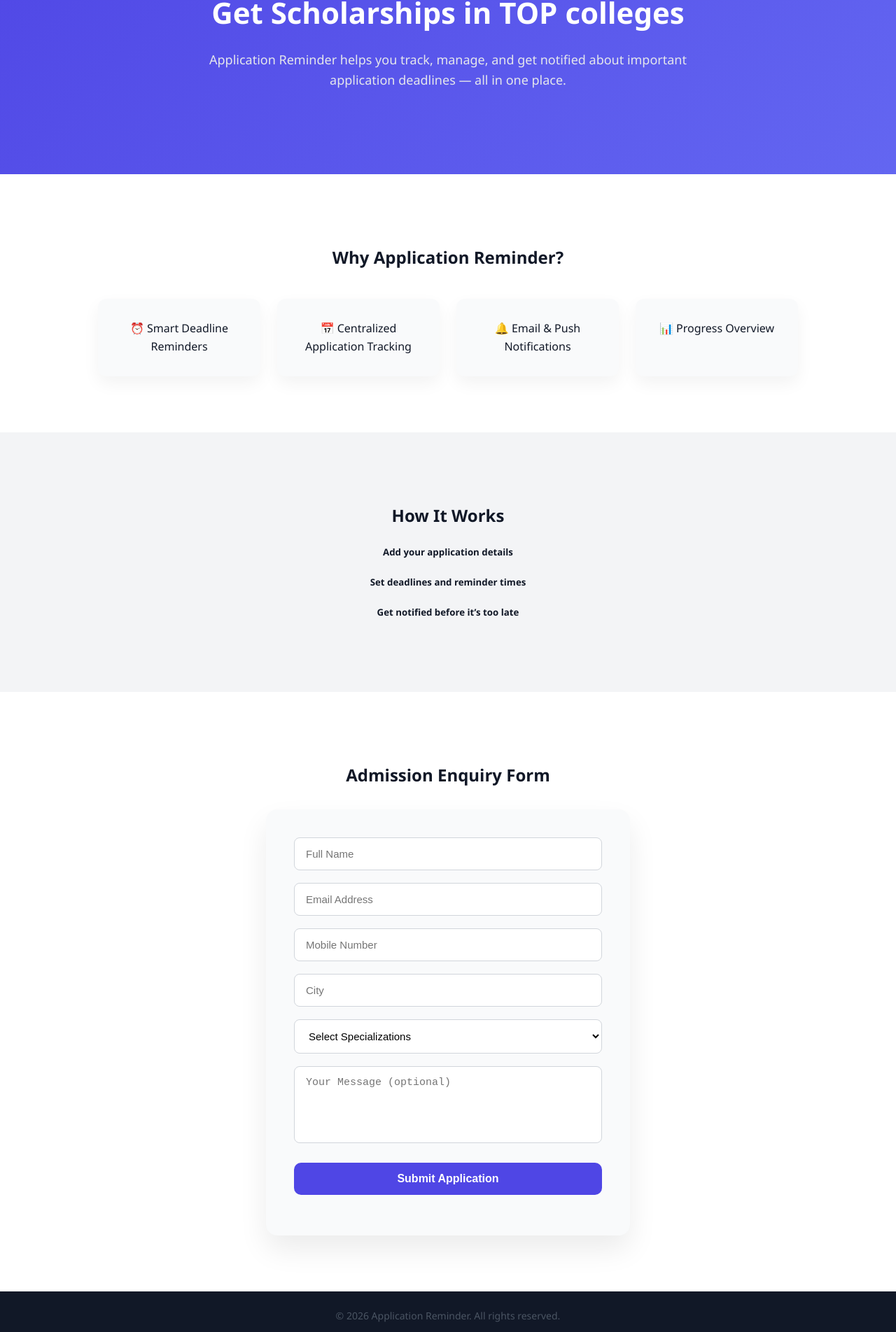
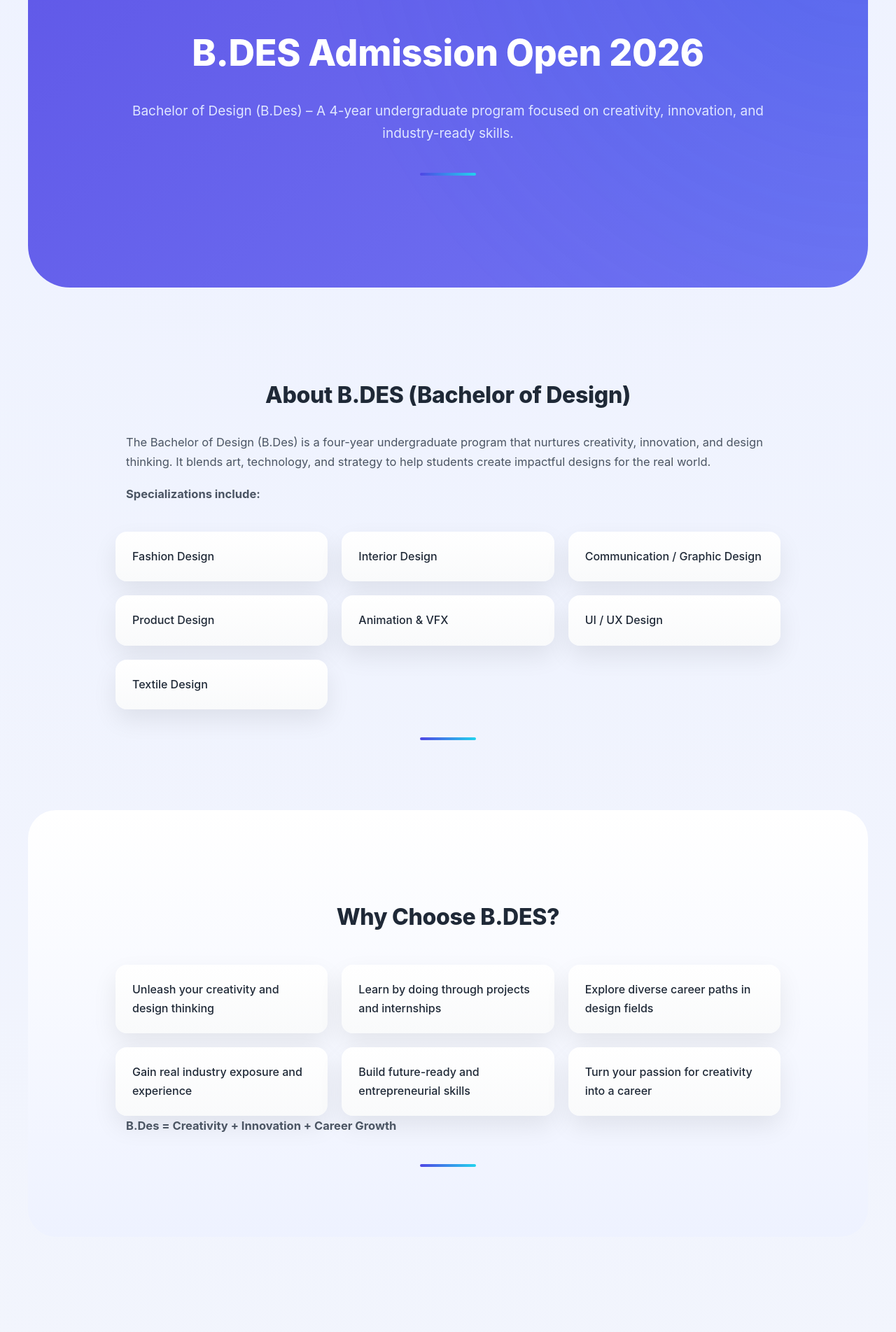
Before and after one commit to Anshagarwal1000/Application-Reminder, a React (Create React App) app: page / in a window 1280 px wide. Shown: the part 171-2075 px from the top of the page at 70% size. Built offline with nearby package versions, Linux system fonts and the light colour scheme.

Commit message:
Improve UI design and update application form

```diff
--- a/src/App.css
+++ b/src/App.css
@@ -1,205 +1,256 @@
-/* RESET & BASE STYLES */
-* {
+/* =========================
+   RESET & BASE
+========================= */
+*,
+*::before,
+*::after {
   box-sizing: border-box;
+}
+
+html {
+  scroll-behavior: smooth;
 }
 
 body {
   margin: 0;
-  font-family: "Segoe UI", Roboto, Helvetica, Arial, sans-serif;
-  background-color: #f3f4f6;
-  color: #111827;
-  line-height: 1.6;
+  font-family: "Inter", "Segoe UI", Roboto, Helvetica, Arial, sans-serif;
+  background: radial-gradient(circle at top, #eef2ff, #f5f7fb 60%);
+  color: #1f2937;
+  line-height: 1.7;
 }
 
-/* COMMON SECTION STYLING */
+/* =========================
+   GLOBAL SECTION
+========================= */
 section {
-  padding: 80px 20px;
+  padding: 100px 20px;
+  max-width: 1200px;
+  margin: auto;
+  position: relative;
+}
+
+section::after {
+  content: "";
+  display: block;
+  width: 80px;
+  height: 4px;
+  background: linear-gradient(90deg, #4f46e5, #22d3ee);
+  border-radius: 10px;
+  margin: 40px auto 0;
 }
 
 h1,
 h2 {
-  margin-bottom: 16px;
-  font-weight: 700;
+  font-weight: 800;
+  letter-spacing: -0.3px;
+}
+
+h2 {
+  font-size: 32px;
+  margin-bottom: 26px;
+  text-align: center;
 }
 
 p {
+  font-size: 16.5px;
   color: #4b5563;
-  max-width: 700px;
-  margin: 0 auto;
+  max-width: 920px;
+  margin: 0 auto 18px;
 }
 
-/* HERO SECTION */
+/* =========================
+   HERO
+========================= */
 .hero {
-  background: linear-gradient(135deg, #4f46e5, #6366f1);
+  background:
+    linear-gradient(135deg, rgba(79,70,229,0.9), rgba(99,102,241,0.9)),
+    radial-gradient(circle at top right, #22d3ee, transparent 60%);
   color: white;
   text-align: center;
-  padding: 120px 20px;
+  padding: 160px 20px;
+  border-radius: 0 0 60px 60px;
 }
 
 .hero h1 {
-  font-size: 42px;
-  margin-bottom: 20px;
+  font-size: 52px;
+  margin-bottom: 22px;
 }
 
 .hero p {
-  color: #e5e7eb;
-  font-size: 18px;
+  font-size: 19px;
+  color: #e0e7ff;
 }
 
-/* FEATURES */
-.features {
-  background: white;
-  text-align: center;
+/* =========================
+   LISTS → CARD STYLE
+========================= */
+ul,
+ol {
+  max-width: 950px;
+  margin: 40px auto 0;
+  padding: 0;
 }
 
-.feature-list {
+ul {
+  list-style: none;
   display: grid;
-  grid-template-columns: repeat(auto-fit, minmax(220px, 1fr));
-  gap: 24px;
-  margin-top: 40px;
-  max-width: 1000px;
-  margin-left: auto;
-  margin-right: auto;
+  grid-template-columns: repeat(auto-fit, minmax(260px, 1fr));
+  gap: 20px;
 }
 
-.feature {
-  background: #f9fafb;
-  padding: 30px 20px;
-  border-radius: 12px;
+ul li {
+  background: linear-gradient(180deg, #ffffff, #f9fafb);
+  padding: 22px 24px;
+  border-radius: 16px;
+  box-shadow: 0 15px 35px rgba(0, 0, 0, 0.08);
   font-weight: 500;
-  box-shadow: 0 10px 25px rgba(0, 0, 0, 0.05);
-  transition: transform 0.3s ease;
+  transition: transform 0.35s ease, box-shadow 0.35s ease;
 }
 
-.feature:hover {
-  transform: translateY(-6px);
+ul li:hover {
+  transform: translateY(-8px);
+  box-shadow: 0 25px 55px rgba(79, 70, 229, 0.2);
 }
 
-/* HOW IT WORKS */
-.how-it-works {
-  background: #f3f4f6;
-  text-align: center;
+/* ORDERED LIST (PROCESS) */
+ol {
+  padding-left: 28px;
 }
 
-.how-it-works ul {
-  list-style: none;
-  padding: 0;
-  margin-top: 40px;
-  max-width: 600px;
-  margin-left: auto;
-  margin-right: auto;
+ol li {
+  margin-bottom: 16px;
+  font-weight: 600;
 }
 
-.how-it-works li {
-  background: white;
-  margin-bottom: 16px;
-  padding: 18px 20px;
-  border-radius: 10px;
-  box-shadow: 0 6px 15px rgba(0, 0, 0, 0.05);
-  font-weight: 500;
+/* =========================
+   FEATURE / HIGHLIGHT SECTIONS
+========================= */
+.features {
+  background: linear-gradient(180deg, #ffffff, #eef2ff);
+  border-radius: 40px;
 }
 
-/* APPLICATION FORM */
+/* =========================
+   APPLICATION FORM (SHOWPIECE)
+========================= */
 .application-form {
-  background: white;
-  text-align: center;
+  background:
+    linear-gradient(180deg, #ffffff, #f8fafc),
+    radial-gradient(circle at top right, #c7d2fe, transparent 70%);
+  border-radius: 28px;
+  padding: 90px 30px;
+  margin: 120px auto;
+  box-shadow:
+    0 40px 80px rgba(0, 0, 0, 0.12),
+    inset 0 1px 0 rgba(255, 255, 255, 0.6);
 }
 
 .application-form h2 {
-  margin-bottom: 30px;
+  margin-bottom: 40px;
 }
 
 .application-form form {
-  max-width: 520px;
+  max-width: 560px;
   margin: auto;
-  background: #f9fafb;
-  padding: 40px;
-  border-radius: 16px;
-  box-shadow: 0 20px 40px rgba(0, 0, 0, 0.08);
   display: flex;
   flex-direction: column;
-  gap: 18px;
+  gap: 20px;
 }
 
+/* INPUTS */
 .application-form input,
 .application-form select,
 .application-form textarea {
-  padding: 14px 16px;
-  font-size: 15px;
-  border-radius: 8px;
+  width: 100%;
+  padding: 16px 18px;
+  font-size: 15.5px;
+  border-radius: 14px;
   border: 1px solid #d1d5db;
+  background: rgba(255, 255, 255, 0.95);
   outline: none;
-  transition: border 0.3s, box-shadow 0.3s;
+  transition: all 0.3s ease;
 }
 
+.application-form textarea {
+  resize: none;
+  height: 130px;
+}
+
+/* FOCUS */
 .application-form input:focus,
 .application-form select:focus,
 .application-form textarea:focus {
   border-color: #4f46e5;
-  box-shadow: 0 0 0 3px rgba(79, 70, 229, 0.15);
+  box-shadow:
+    0 0 0 4px rgba(79, 70, 229, 0.2),
+    0 10px 25px rgba(79, 70, 229, 0.15);
+  transform: translateY(-2px);
 }
 
-.application-form textarea {
-  resize: none;
-  height: 110px;
-}
-
+/* BUTTON */
 .application-form button {
-  margin-top: 10px;
-  background: #4f46e5;
+  margin-top: 12px;
+  padding: 16px;
+  font-size: 17px;
+  font-weight: 700;
+  letter-spacing: 0.3px;
+  background: linear-gradient(135deg, #4f46e5, #22d3ee);
   color: white;
-  padding: 14px;
-  font-size: 16px;
-  font-weight: 600;
   border: none;
-  border-radius: 10px;
+  border-radius: 16px;
   cursor: pointer;
-  transition: background 0.3s, transform 0.2s;
+  transition: all 0.3s ease;
 }
 
 .application-form button:hover {
-  background: #4338ca;
-  transform: translateY(-2px);
+  transform: translateY(-3px) scale(1.02);
+  box-shadow: 0 18px 40px rgba(34, 211, 238, 0.45);
 }
 
-/* FOOTER */
+/* STATUS MESSAGE */
+.application-form span {
+  margin-top: 10px;
+  text-align: center;
+  font-weight: 600;
+}
+
+/* =========================
+   FOOTER
+========================= */
 footer {
-  background: #111827;
+  background: linear-gradient(135deg, #0f172a, #020617);
   color: #9ca3af;
   text-align: center;
-  padding: 24px;
+  padding: 36px 16px;
   font-size: 14px;
 }
 
-.application-form input,
-.application-form select,
-.application-form textarea {
-  width: 100%;
-  padding: 14px 16px;
-  font-size: 15px;
-  border-radius: 8px;
-  border: 1px solid #d1d5db;
-  outline: none;
-  transition: border 0.3s, box-shadow 0.3s;
-}
-
-.application-form select {
-  background-color: #fff;
-  cursor: pointer;
-}
-
-
-/* RESPONSIVE */
-@media (max-width: 600px) {
-  .hero h1 {
-    font-size: 32px;
+/* =========================
+   RESPONSIVE
+========================= */
+@media (max-width: 768px) {
+  section {
+    padding: 70px 16px;
   }
 
-  section {
-    padding: 60px 16px;
+  .hero {
+    padding: 120px 16px;
+    border-radius: 0 0 40px 40px;
   }
 
-  .application-form form {
-    padding: 28px 20px;
+  .hero h1 {
+    font-size: 36px;
+  }
+
+  h2 {
+    font-size: 26px;
+  }
+
+  ul {
+    grid-template-columns: 1fr;
+  }
+
+  .application-form {
+    padding: 55px 20px;
   }
 }
--- a/src/App.js
+++ b/src/App.js
@@ -1,18 +1,30 @@
-import Hero from "./components/Hero";
-import Features from "./components/Features";
-import HowItWorks from "./components/HowItWorks";
+import "./App.css";
+
+// Sections
+import BDesHero from "./components/BDesHero";
+import AboutBDes from "./components/AboutBDes";
+import WhyChooseBDes from "./components/WhyChooseBDes";
+import CourseStructure from "./components/CourseStructure";
+import Eligibility from "./components/Eligibility";
+import AdmissionProcess from "./components/AdmissionProcess";
+import Fees from "./components/Fees";
+import TopColleges from "./components/TopColleges";
+import Careers from "./components/Careers";
 import ApplicationForm from "./components/ApplicationForm";
-import Footer from "./components/Footer";
-import "./App.css";
 
 function App() {
   return (
-    <div>
-      <Hero />
-      <Features />
-      <HowItWorks />
+    <div className="app">
+      <BDesHero />
+      <AboutBDes />
+      <WhyChooseBDes />
+      <CourseStructure />
+      <Eligibility />
+      <AdmissionProcess />
+      <Fees />
+      <TopColleges />
+      <Careers />
       <ApplicationForm />
-      <Footer />
     </div>
   );
 }
--- /dev/null
+++ b/src/components/AboutBDes.jsx
@@ -0,0 +1,26 @@
+const AboutBDes = () => {
+  return (
+    <section>
+      <h2>About B.DES (Bachelor of Design)</h2>
+      <p>
+        The Bachelor of Design (B.Des) is a four-year undergraduate program
+        that nurtures creativity, innovation, and design thinking. It blends
+        art, technology, and strategy to help students create impactful
+        designs for the real world.
+      </p>
+
+      <p><strong>Specializations include:</strong></p>
+      <ul>
+        <li>Fashion Design</li>
+        <li>Interior Design</li>
+        <li>Communication / Graphic Design</li>
+        <li>Product Design</li>
+        <li>Animation & VFX</li>
+        <li>UI / UX Design</li>
+        <li>Textile Design</li>
+      </ul>
+    </section>
+  );
+};
+
+export default AboutBDes;
--- /dev/null
+++ b/src/components/AdmissionProcess.jsx
@@ -0,0 +1,16 @@
+const AdmissionProcess = () => {
+  return (
+    <section>
+      <h2>Admission Process</h2>
+      <ol>
+        <li>Complete Class 12 (any stream)</li>
+        <li>Appear for design entrance exams (NID, UCEED, NIFT, SEED, AIEED)</li>
+        <li>Clear written test, portfolio & interview</li>
+        <li>Participate in counselling for seat allocation</li>
+        <li>Verify documents and pay fees</li>
+      </ol>
+    </section>
+  );
+};
+
+export default AdmissionProcess;
--- /dev/null
+++ b/src/components/BDesHero.jsx
@@ -0,0 +1,13 @@
+const BDesHero = () => {
+  return (
+    <section className="hero">
+      <h1>B.DES Admission Open 2026</h1>
+      <p>
+        Bachelor of Design (B.Des) – A 4-year undergraduate program
+        focused on creativity, innovation, and industry-ready skills.
+      </p>
+    </section>
+  );
+};
+
+export default BDesHero;
--- /dev/null
+++ b/src/components/Careers.jsx
@@ -0,0 +1,19 @@
+const Careers = () => {
+  return (
+    <section>
+      <h2>Career Opportunities After B.DES</h2>
+      <ul>
+        <li>Fashion Designer</li>
+        <li>Graphic / Visual Designer</li>
+        <li>UI / UX Designer</li>
+        <li>Product / Industrial Designer</li>
+        <li>Interior Designer</li>
+        <li>Animation & Multimedia Designer</li>
+        <li>Textile & Apparel Designer</li>
+        <li>Brand / Communication Designer</li>
+      </ul>
+    </section>
+  );
+};
+
+export default Careers;
--- /dev/null
+++ b/src/components/CourseStructure.jsx
@@ -0,0 +1,29 @@
+const CourseStructure = () => {
+  return (
+    <section>
+      <h2>Course Duration & Structure</h2>
+      <p><strong>Total Duration:</strong> 4 Years (8 Semesters)</p>
+
+      <ul>
+        <li>
+          <strong>Year 1:</strong> Foundation in Design – sketching,
+          color theory, design principles, creative thinking
+        </li>
+        <li>
+          <strong>Year 2:</strong> Core Design Skills – specialization,
+          software training, live projects
+        </li>
+        <li>
+          <strong>Year 3:</strong> Industry Integration – internships,
+          workshops, real client projects
+        </li>
+        <li>
+          <strong>Year 4:</strong> Professional Development – portfolio,
+          major project, final showcase
+        </li>
+      </ul>
+    </section>
+  );
+};
+
+export default CourseStructure;
--- /dev/null
+++ b/src/components/Eligibility.jsx
@@ -0,0 +1,16 @@
+const Eligibility = () => {
+  return (
+    <section>
+      <h2>Eligibility Criteria</h2>
+      <ul>
+        <li>Completed 10+2 (any stream) from a recognized board</li>
+        <li>Minimum 50% aggregate marks in Class 12</li>
+        <li>Admission through Design Aptitude Test / Interview / Portfolio</li>
+        <li>Accepted boards: CBSE, ICSE, State, IB, NIOS</li>
+        <li>Creative and design-oriented mindset</li>
+      </ul>
+    </section>
+  );
+};
+
+export default Eligibility;
--- /dev/null
+++ b/src/components/Fees.jsx
@@ -0,0 +1,26 @@
+const Fees = () => {
+  return (
+    <section>
+      <h2>B.DES Course Fees (Approx.)</h2>
+
+      <ul>
+        <li>
+          <strong>Government Institutes:</strong> ₹1–4 Lakh/year
+          (₹4–15 Lakh total)
+        </li>
+        <li>
+          <strong>Private Colleges:</strong> ₹2–7 Lakh/year
+          (₹8–28 Lakh total)
+        </li>
+        <li>
+          <strong>Top Private Universities:</strong> ₹5–12 Lakh+/year
+          (₹20–50 Lakh+ total)
+        </li>
+      </ul>
+
+      <p><em>Note: Fees may vary across colleges and states.</em></p>
+    </section>
+  );
+};
+
+export default Fees;
--- a/src/components/Hero.jsx
+++ /dev/null
@@ -1,13 +0,0 @@
-const Hero = () => {
-  return (
-    <section className="hero">
-      <h1>Get Scholarships in TOP colleges</h1>
-      <p>
-        Application Reminder helps you track, manage, and get notified
-        about important application deadlines — all in one place.
-      </p>
-    </section>
-  );
-};
-
-export default Hero;
--- /dev/null
+++ b/src/components/TopColleges.jsx
@@ -0,0 +1,16 @@
+const TopColleges = () => {
+  return (
+    <section>
+      <h2>Top B.DES Colleges in Delhi NCR</h2>
+      <ul>
+        <li>NIFT Delhi – Fashion & Textile Design</li>
+        <li>Pearl Academy (Delhi / Noida)</li>
+        <li>IIAD – Indian Institute of Art & Design</li>
+        <li>Apeejay Institute of Design, Delhi</li>
+        <li>UID – Unitedworld Institute of Design, Gurgaon</li>
+      </ul>
+    </section>
+  );
+};
+
+export default TopColleges;
--- /dev/null
+++ b/src/components/WhyChooseBDes.jsx
@@ -0,0 +1,19 @@
+const WhyChooseBDes = () => {
+  return (
+    <section className="features">
+      <h2>Why Choose B.DES?</h2>
+      <ul>
+        <li>Unleash your creativity and design thinking</li>
+        <li>Learn by doing through projects and internships</li>
+        <li>Explore diverse career paths in design fields</li>
+        <li>Gain real industry exposure and experience</li>
+        <li>Build future-ready and entrepreneurial skills</li>
+        <li>Turn your passion for creativity into a career</li>
+      </ul>
+
+      <p><strong>B.Des = Creativity + Innovation + Career Growth</strong></p>
+    </section>
+  );
+};
+
+export default WhyChooseBDes;
```
